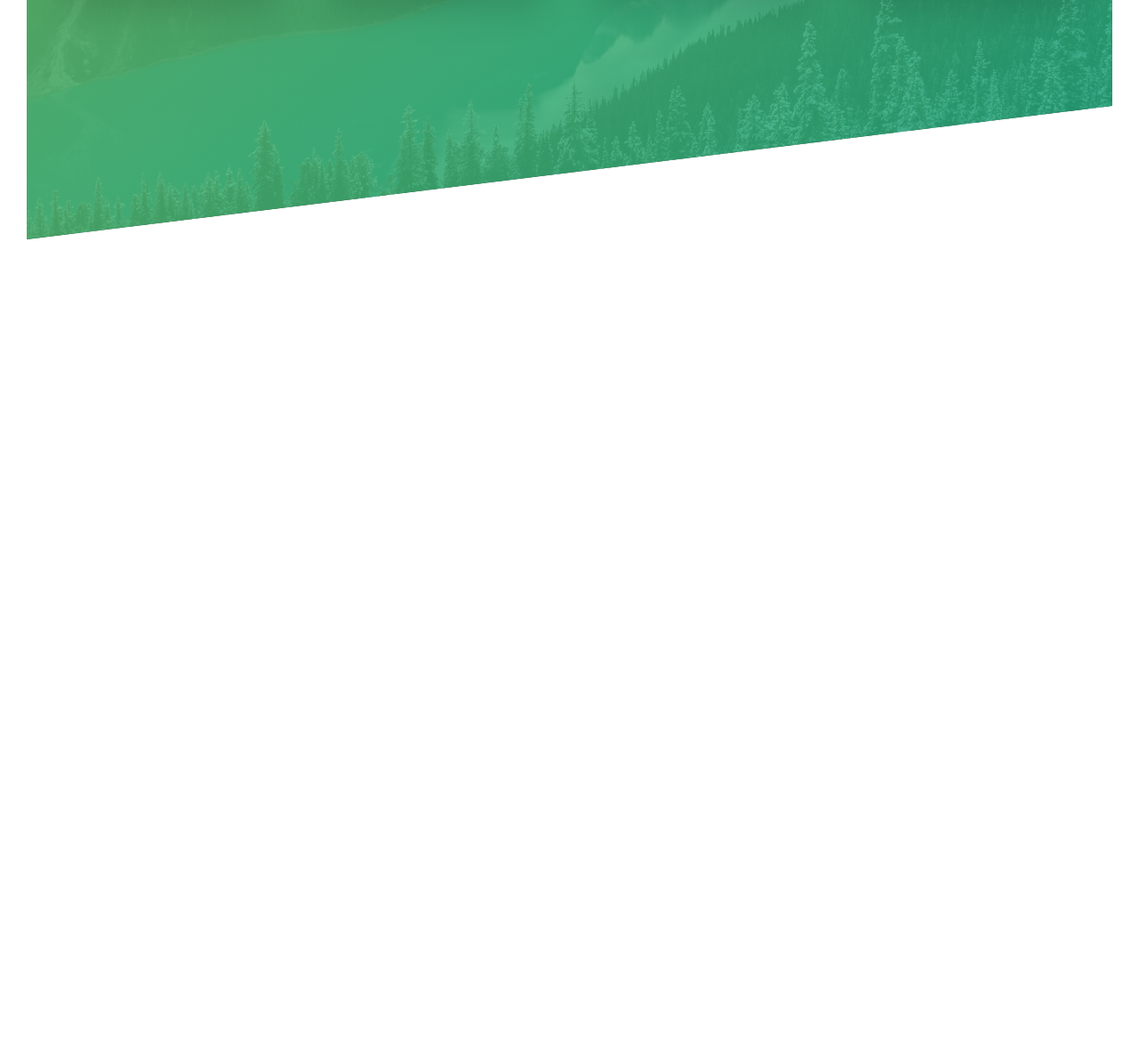
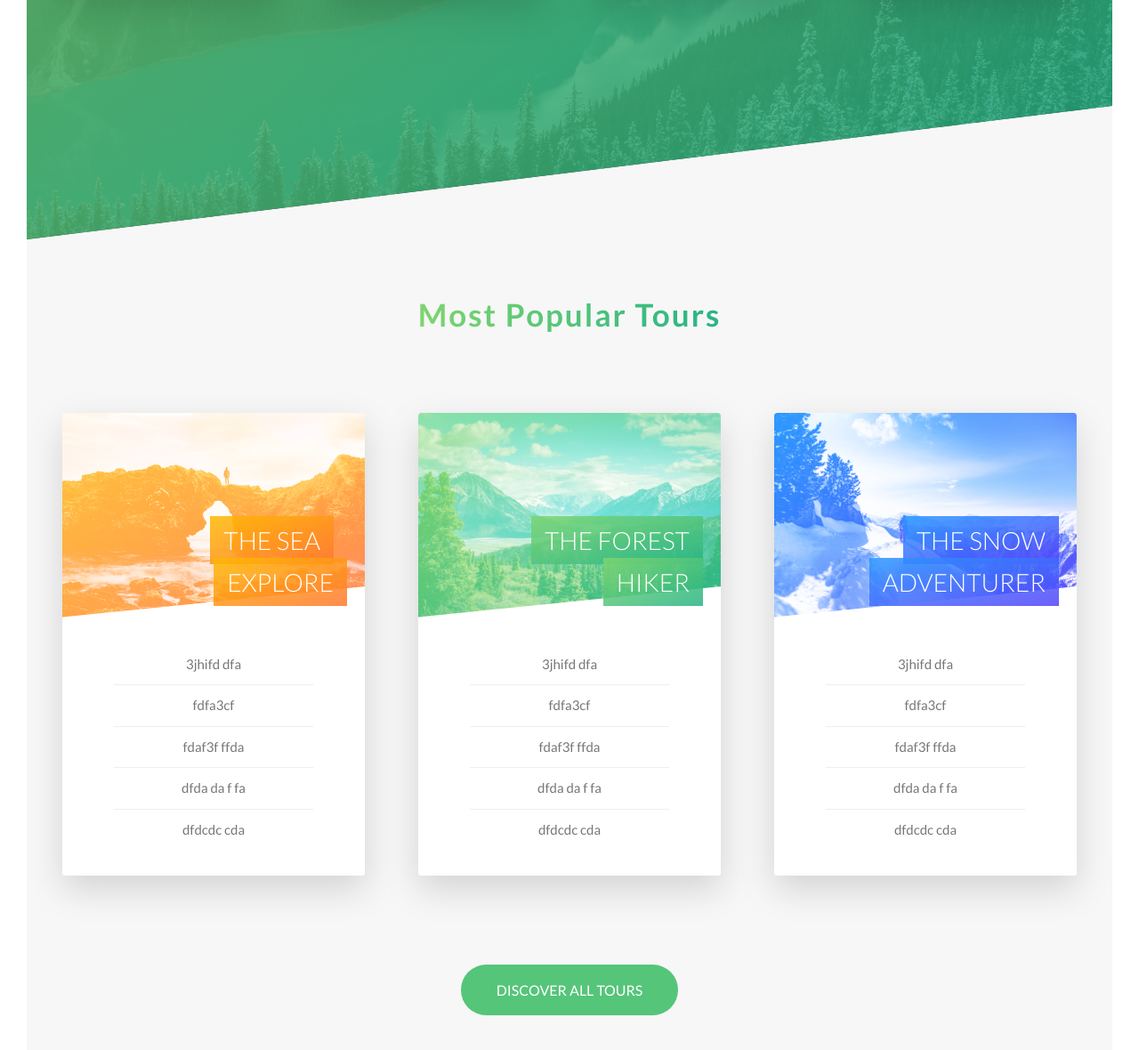
Before and after one commit to Raymond-Mao/css-demo, a website: page index.html in a window 1280 px wide. Shown: the part 2113-3293 px from the top of the page at 89% size. Before the commit the page ends 2382 px from the top, so only its background shows below. Drawn offline with nearby package versions, Linux system fonts and the light colour scheme.

Commit message:
feature tour

```diff
--- a/index.html
+++ b/index.html
@@ -136,6 +136,108 @@
           </div>
         </div>
       </section>
+
+      <section class="section-tours text-center">
+        <h2 class="heading-secondary mb-32">Most popular tours</h2>
+        <div class="row">
+          <div class="col-1-of-3">
+            <div class="card">
+              <div class="card__side card__side--front">
+                <div class="card__picture card__picture--1">&nbsp;</div>
+                <div class="card__heading">
+                  <span class="card__heading-span card__heading-span--1">
+                    The sea explore
+                  </span>
+                </div>
+                <div class="card__details">
+                  <ul>
+                    <li>3jhifd dfa</li>
+                    <li>fdfa3cf</li>
+                    <li>fdaf3f ffda</li>
+                    <li>dfda da f fa</li>
+                    <li>dfdcdc cda</li>
+                  </ul>
+                </div>
+              </div>
+              <div class="card__side card__side--back card__side--back-1">
+                <div class="card__cta">
+                  <div class="card__price-box">
+                    <p class="card__price-only">Only</p>
+                    <p class="card__price-value">$29</p>
+                  </div>
+                  <a href="#" class="btn btn--white">Book Now</a>
+                </div>
+              </div>
+            </div>
+          </div>
+
+          <div class="col-1-of-3">
+            <div class="card">
+              <div class="card__side card__side--front">
+                <div class="card__picture card__picture--2">&nbsp;</div>
+                <div class="card__heading">
+                  <span class="card__heading-span card__heading-span--2">
+                    The Forest hiker
+                  </span>
+                </div>
+                <div class="card__details">
+                  <ul>
+                    <li>3jhifd dfa</li>
+                    <li>fdfa3cf</li>
+                    <li>fdaf3f ffda</li>
+                    <li>dfda da f fa</li>
+                    <li>dfdcdc cda</li>
+                  </ul>
+                </div>
+              </div>
+              <div class="card__side card__side--back card__side--back-2">
+                <div class="card__cta">
+                  <div class="card__price-box">
+                    <div class="card__price-only">only</div>
+                    <div class="card__price-value">$222</div>
+                  </div>
+                  <a href="#" class="btn btn--white">Book Now</a>
+                </div>
+              </div>
+            </div>
+          </div>
+
+          <div class="col-1-of-3">
+            <div class="card">
+              <div class="card__side card__side--front">
+                <div class="card__picture card__picture--3">&nbsp;</div>
+                <div class="card__heading">
+                  <span class="card__heading-span card__heading-span--3">
+                    The Snow Adventurer
+                  </span>
+                </div>
+                <div class="card__details">
+                  <ul>
+                    <li>3jhifd dfa</li>
+                    <li>fdfa3cf</li>
+                    <li>fdaf3f ffda</li>
+                    <li>dfda da f fa</li>
+                    <li>dfdcdc cda</li>
+                  </ul>
+                </div>
+              </div>
+              <div class="card__side card__side--back card__side--back-3">
+                <div class="card__cta">
+                  <div class="card__price-box">
+                    <p class="card__price-only">Only</p>
+                    <p class="card__price-value">$219</p>
+                  </div>
+                  <a href="#" class="btn btn--white">Book Now</a>
+                </div>
+              </div>
+            </div>
+          </div>
+        </div>
+
+        <div class="text-center mt-40">
+          <a href="#" class="btn btn--green">Discover all tours</a>
+        </div>
+      </section>
     </main>
   </body>
 </html>
--- a/sass/components/_button.scss
+++ b/sass/components/_button.scss
@@ -45,6 +45,15 @@
     }
   }
 
+  &--green {
+    background-color: $color-primary;
+    color: $color-white;
+
+    &::after {
+      background-color: $color-primary;
+    }
+  }
+
   &--animated {
     animation: btnInUp 0.5s ease-out 0.7s;
     animation-fill-mode: backwards;
--- a/sass/components/_card.scss
+++ b/sass/components/_card.scss
@@ -1,5 +1,4 @@
 .card {
-
   // FUNCTIONALITY
   perspective: 150rem;
   -moz-perspective: 150rem;
@@ -8,7 +7,7 @@
 
   &__side {
     height: 52rem;
-        transition: all .8s ease;
+    transition: all 0.8s ease;
     position: absolute;
     top: 0;
     left: 0;
@@ -16,7 +15,7 @@
     backface-visibility: hidden;
     border-radius: 3px;
     overflow: hidden;
-        box-shadow: 0 1.5rem 4rem rgba($color-black, .15);
+    box-shadow: 0 1.5rem 4rem rgba($color-black, 0.15);
 
     &--front {
       background-color: $color-white;
@@ -26,19 +25,30 @@
       transform: rotateY(180deg);
 
       &-1 {
-                background-image: linear-gradient(to right bottom, $color-secondary-light, $color-secondary-dark);
+        background-image: linear-gradient(
+          to right bottom,
+          $color-secondary-light,
+          $color-secondary-dark
+        );
       }
 
       &-2 {
-                background-image: linear-gradient(to right bottom, $color-primary-light, $color-primary-dark);
+        background-image: linear-gradient(
+          to right bottom,
+          $color-primary-light,
+          $color-primary-dark
+        );
       }
 
       &-3 {
-                background-image: linear-gradient(to right bottom, $color-tertiary-light, $color-tertiary-dark);
+        background-image: linear-gradient(
+          to right bottom,
+          $color-tertiary-light,
+          $color-tertiary-dark
+        );
       }
     }
   }
-
 
   &:hover &__side--front {
     transform: rotateY(-180deg);
@@ -47,7 +57,6 @@
   &:hover &__side--back {
     transform: rotateY(0);
   }
-
 
   // FRONT SIDE STYLING
   &__picture {
@@ -60,17 +69,29 @@
     border-top-right-radius: 3px;
 
     &--1 {
-            background-image: linear-gradient(to right bottom, $color-secondary-light, $color-secondary-dark),
+      background-image: linear-gradient(
+          to right bottom,
+          $color-secondary-light,
+          $color-secondary-dark
+        ),
         url(../img/nat-5.jpg);
     }
 
     &--2 {
-            background-image: linear-gradient(to right bottom, $color-primary-light, $color-primary-dark),
+      background-image: linear-gradient(
+          to right bottom,
+          $color-primary-light,
+          $color-primary-dark
+        ),
         url(../img/nat-6.jpg);
     }
 
     &--3 {
-            background-image: linear-gradient(to right bottom, $color-tertiary-light, $color-tertiary-dark),
+      background-image: linear-gradient(
+          to right bottom,
+          $color-tertiary-light,
+          $color-tertiary-dark
+        ),
         url(../img/nat-7.jpg);
     }
   }
@@ -85,7 +106,6 @@
     top: 12rem;
     right: 2rem;
     width: 75%;
-
   }
 
   &__heading-span {
@@ -94,21 +114,27 @@
     box-decoration-break: clone;
 
     &--1 {
-            background-image: linear-gradient(to right bottom,
-            rgba($color-secondary-light, .85),
-            rgba($color-secondary-dark, .85));
+      background-image: linear-gradient(
+        to right bottom,
+        rgba($color-secondary-light, 0.85),
+        rgba($color-secondary-dark, 0.85)
+      );
     }
 
     &--2 {
-            background-image: linear-gradient(to right bottom,
-            rgba($color-primary-light, .85),
-            rgba($color-primary-dark, .85));
+      background-image: linear-gradient(
+        to right bottom,
+        rgba($color-primary-light, 0.85),
+        rgba($color-primary-dark, 0.85)
+      );
     }
 
     &--3 {
-            background-image: linear-gradient(to right bottom,
-            rgba($color-tertiary-light, .85),
-            rgba($color-tertiary-dark, .85));
+      background-image: linear-gradient(
+        to right bottom,
+        rgba($color-tertiary-light, 0.85),
+        rgba($color-tertiary-dark, 0.85)
+      );
     }
   }
 
--- a/sass/pages/_home.scss
+++ b/sass/pages/_home.scss
@@ -23,7 +23,7 @@
 .section-tours {
   background-color: $color-grey-light-1;
   padding: 25rem 0 15rem 0;
-  margin-top: -10rem;
+  margin-top: -12rem;
 }
 
 .section-stories {
```
Also changed, not shown: css/main.css, 1 other file. Lines whose indentation alone changed are shown as unchanged.
